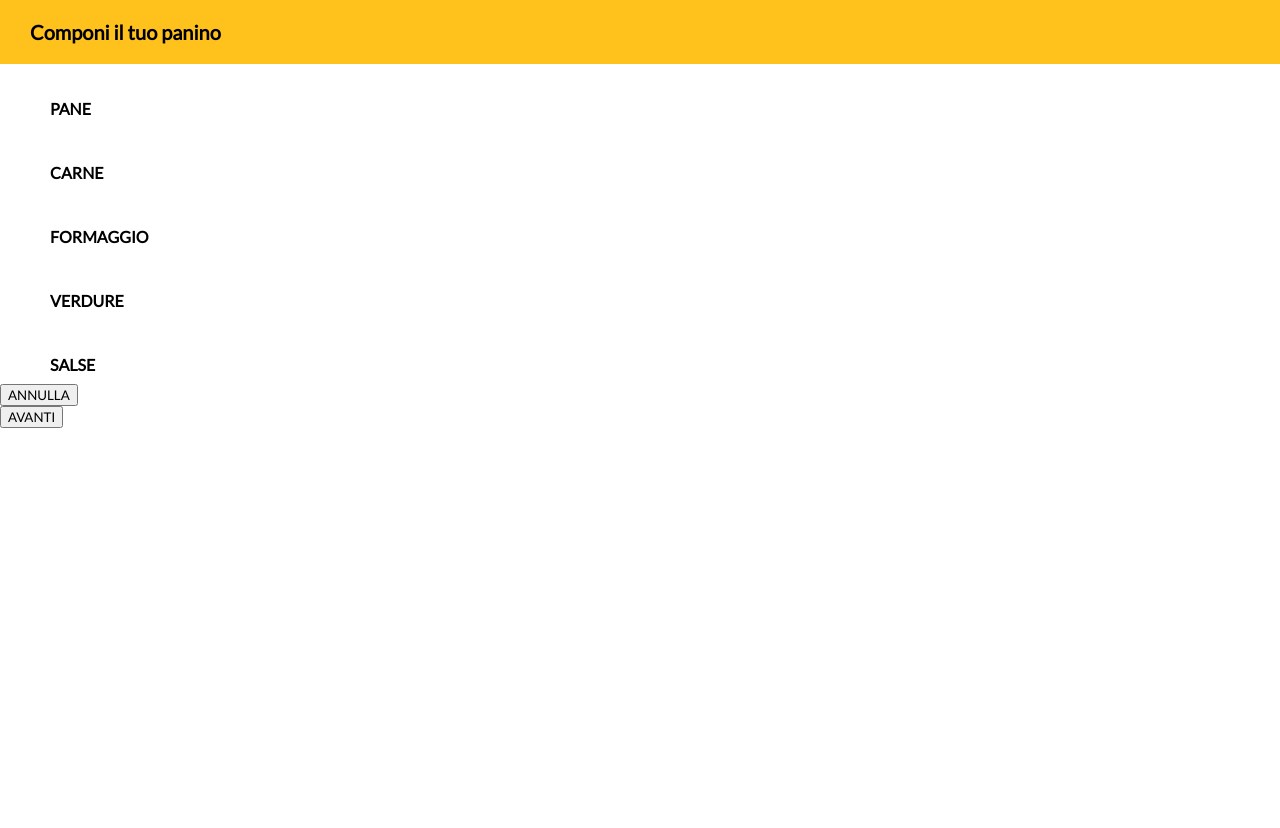
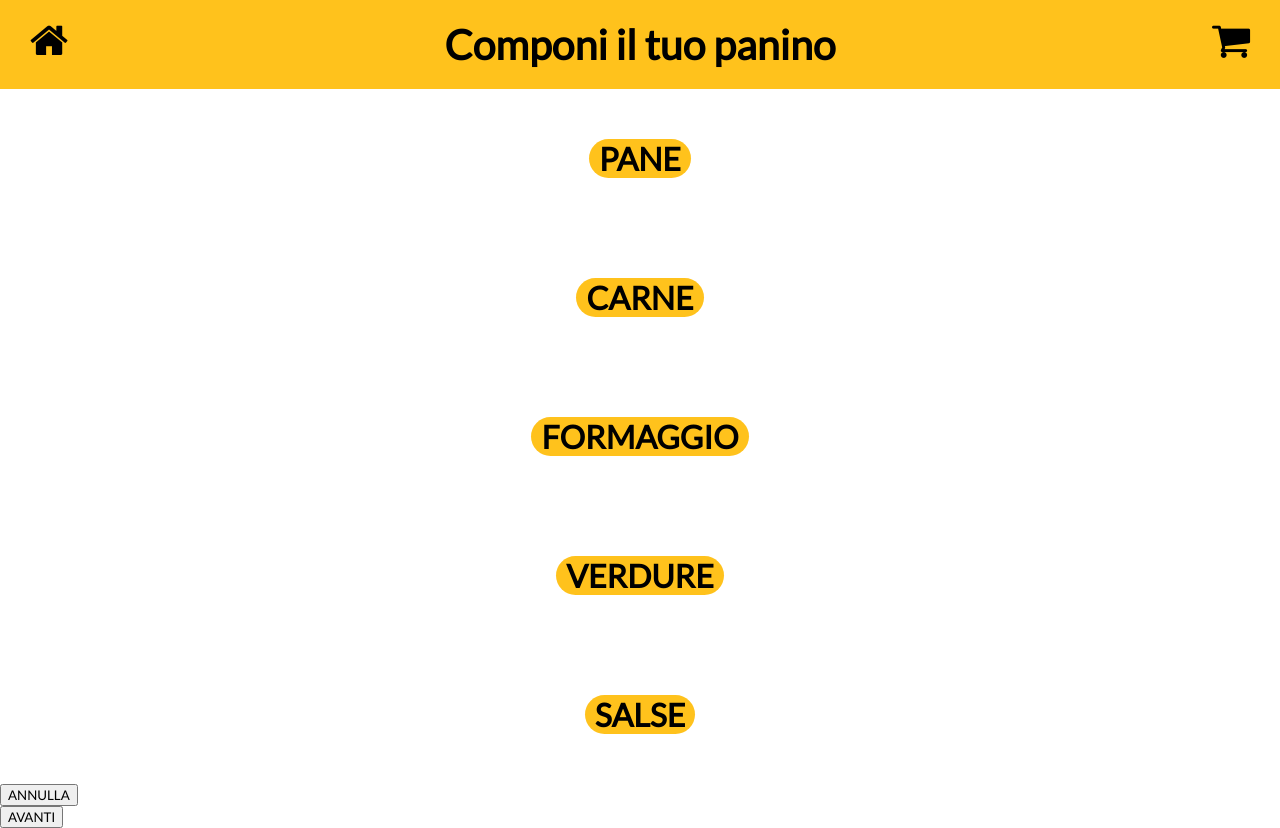
Before and after one commit to Fran4end/Burger-shop, a PHP site: template Views/Creazione/creazione.html in a window 1280 px wide. Before the commit the page ends 428 px from the top, so only its background shows below. Run offline with PHP 8.4, Linux system fonts and the light colour scheme; the template is opened without the code that fills it, so the values that code supplies are empty.

Commit message:
update creazione page

```diff
--- a/Controller/Ingredients.php
+++ b/Controller/Ingredients.php
@@ -1,10 +1,4 @@
 <?php
 include '../Models/Ingrediente.php';
-$ingredient = new Ingrediente;
-print_r(ingredientsToJson($ingredient->getAll()));
-
-
-function ingredientsToJson($ingredients)
-{
-  return json_encode($ingredients->getAll());
-}
+$ingredient = new Ingrediente();
+echo json_encode($ingredient->getAll());
--- a/Controller/Order.php
+++ b/Controller/Order.php
@@ -23,10 +23,10 @@ if(isset($_REQUEST['json']) && isset($_SESSION['user'])){
    }
 
    // if the user hasn't enough 'schei' the server doesn't do anything
-   if($amount > $user->getSalt()){
+   if($amount > $user->getSaldo()){
       return;
    }else{ // otherwise decrement the salt (doesn't affect db)
-      $user->updateSalt(-$amount);
+      $user->updateSaldo(-$amount, $user_id);
    }
 
    $order->setPrezzo($amount);
--- a/Controller/index.php
+++ b/Controller/index.php
@@ -1,7 +1,7 @@
 <?php
     session_start();
     if (isset($_SESSION['auth']) && $_SESSION['auth']) {
-        header('Location: ../Views/Mainpage.html');
+        header('Location: ../Views/home/home.html');
     }else{
         header('Location: ../Views/Login/LoginPage.html');
     }
--- a/Models/Ingrediente.php
+++ b/Models/Ingrediente.php
@@ -111,7 +111,4 @@ class Ingrediente
     }
 
 }
-$ingre = new Ingrediente();
-$ingre->__construct();
-echo json_encode($ingre->getAll());
 ?>
--- a/Models/Utente.php
+++ b/Models/Utente.php
@@ -76,7 +76,9 @@ class Utente
         $stmt->execute($parms);
     }
 
-
+    public function getId() {
+        return $this->id;
+    }
     public function getNome() {
         return $this->nome;
     }
--- a/Views/Creazione/creazione.css
+++ b/Views/Creazione/creazione.css
@@ -14,48 +14,49 @@
     --primary-color: #ffc21c;
 }
 
+#name{
+    margin-bottom: 10px;
+}
+
 #banner{
-    top: 0;
-    left: 0;
-    right: 0;
     padding: 20px 30px;
     background-color: var(--primary-color);
-    font-size: 20px;
+    font-size: 41px;
     font-weight: bold;
+    display: flex;
+    justify-content: space-between;
+    flex-direction: row;
 }
 
 .categories{
-    font-size: 16px;
+    font-size: 32px;
     font-weight: bold;
-}
-
-.categories{
-    margin: 35px 0 10px 0;
+    text-align: center;
+    display: block;
+    padding: 0px 10px 0px 10px;
+    border-radius: 20px;
+    margin: 50px auto 50px auto;
+    width: fit-content;
+    background-color: var(--primary-color);
 }
 
 #products-selector{
-    padding: 0 50px;
+    padding: 0px 100px;
     width: 100%;
-    max-width: 1200px;
 }
 
 .products{
-    width: 90%;
-    max-width: 1200px;
-    margin: 0 auto;
+    width: 100%;
     display: flex;
+    justify-content: space-evenly;
     flex-wrap: wrap;
-    justify-content: space-around;
-}
-
-.products div{
-    width: fit-content;
 }
 
 .products > div {
     background-color: #e9e9e9c4;
     padding: 25px 35px;
     width: 250px;
+    margin: 10px auto;
     border-radius: 15px;
 }
 
--- a/Views/Creazione/creazione.html
+++ b/Views/Creazione/creazione.html
@@ -6,12 +6,17 @@
     <meta http-equiv="X-UA-Compatible" content="IE=edge">
     <meta name="viewport" content="width=device-width, initial-scale=1.0">
     <link rel="stylesheet" href="creazione.css">
+    <link rel="stylesheet" href="https://cdnjs.cloudflare.com/ajax/libs/font-awesome/4.7.0/css/font-awesome.min.css">
     <script src="creazione.js"></script>
     <title>Creazione</title>
 </head>
 
 <body onload="getHtml()">
-    <div id="banner">Componi il tuo panino</div>
+    <div id="banner">
+        <i class="fa fa-home"></i>
+        <p>Componi il tuo panino</p>
+        <i class="fa fa-shopping-cart"></i>
+    </div>
 
     <div id="products-selector">
         <div class="categories">PANE</div>
--- a/Views/Creazione/creazione.js
+++ b/Views/Creazione/creazione.js
@@ -40,14 +40,15 @@ function buildJson() {
 //Richiesta ingredienti disponibili nel database
 function getHtml() {
     fetch('../../Controller/Ingredients.php')
+    .then((res) => res.json())
     .then(data =>{
-    data = JSON.parse(data);
+        console.log(data);
     data.forEach(element => {
-        document.querySelector('#' + element.tipo).innerHTML += buildElement(element.nome, element.prezzo, element.immagine);
+        document.querySelector('#' + element.categoria).innerHTML += buildElement(element.nome, element.prezzo.toFixed(2), element.immagine);
     });
 })
 }
 
 function buildElement(name, price, image){
-    return '<div><div><img src="Image/'+ image +'"></div><div><p id="name">'+ name +'</p><span><button>-</button><button>+</button></span><p id="price"><span id="amount">'+ price +'</span>€</p></div></div>';
+    return '<div><div><img src='+ image +'></div><div><p id="name">'+ name.charAt(0).toUpperCase() + name.replaceAll("_"," ").slice(1) +'</p><span><button>-</button><button>+</button></span><p id="price"><span id="amount">'+ price +'</span>€</p></div></div>';
 }
```
Also changed, not shown: Docs/thias-burger.sql (added, +128 -0 lines).
